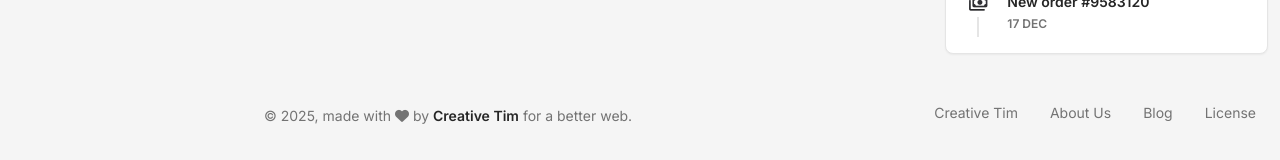
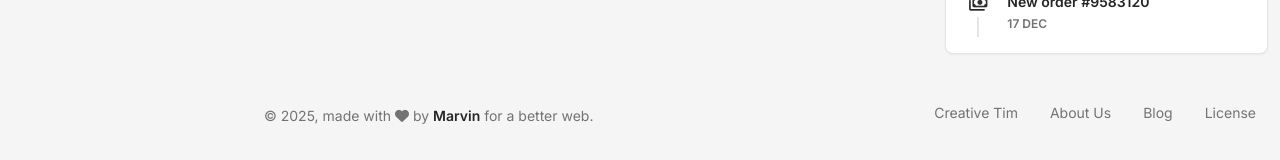
Before and after one commit to Anmepod44/autobot, a FastAPI app: page / in a window 1280 px wide. Shown: the part 1078-1238 px from the top of the page. Run offline with FastAPI, Linux system fonts and the light colour scheme; some libraries are stand-ins or nearby versions.

Commit message:
dashboard view

```diff
--- a/templates/dashboard.html
+++ b/templates/dashboard.html
@@ -21,7 +21,7 @@
   <link rel="apple-touch-icon" sizes="76x76" href="static/assets/img/apple-icon.png">
   <link rel="icon" type="image/png" href="static/assets/img/favicon.png">
   <title>
-    Material Dashboard 3 by Creative Tim
+    Module Installer Dashboard
   </title>
   <!--     Fonts and icons     -->
   <link rel="stylesheet" type="text/css" href="https://fonts.googleapis.com/css?family=Inter:300,400,500,600,700,900" />
@@ -525,7 +525,7 @@
                   document.write(new Date().getFullYear())
                 </script>,
                 made with <i class="fa fa-heart"></i> by
-                <a href="https://www.creative-tim.com" class="font-weight-bold" target="_blank">Creative Tim</a>
+                <a href="https://www.creative-tim.com" class="font-weight-bold" target="_blank">Marvin</a>
                 for a better web.
               </div>
             </div>
```
